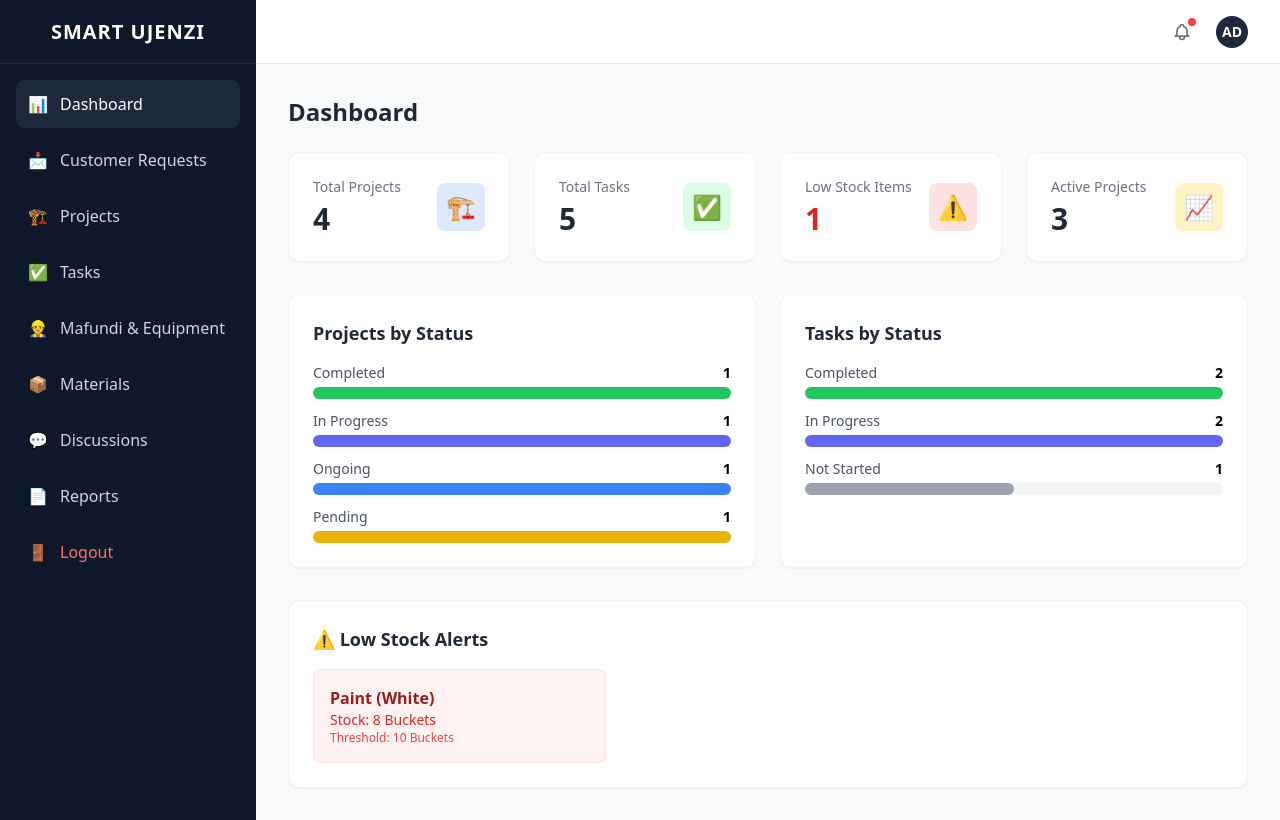
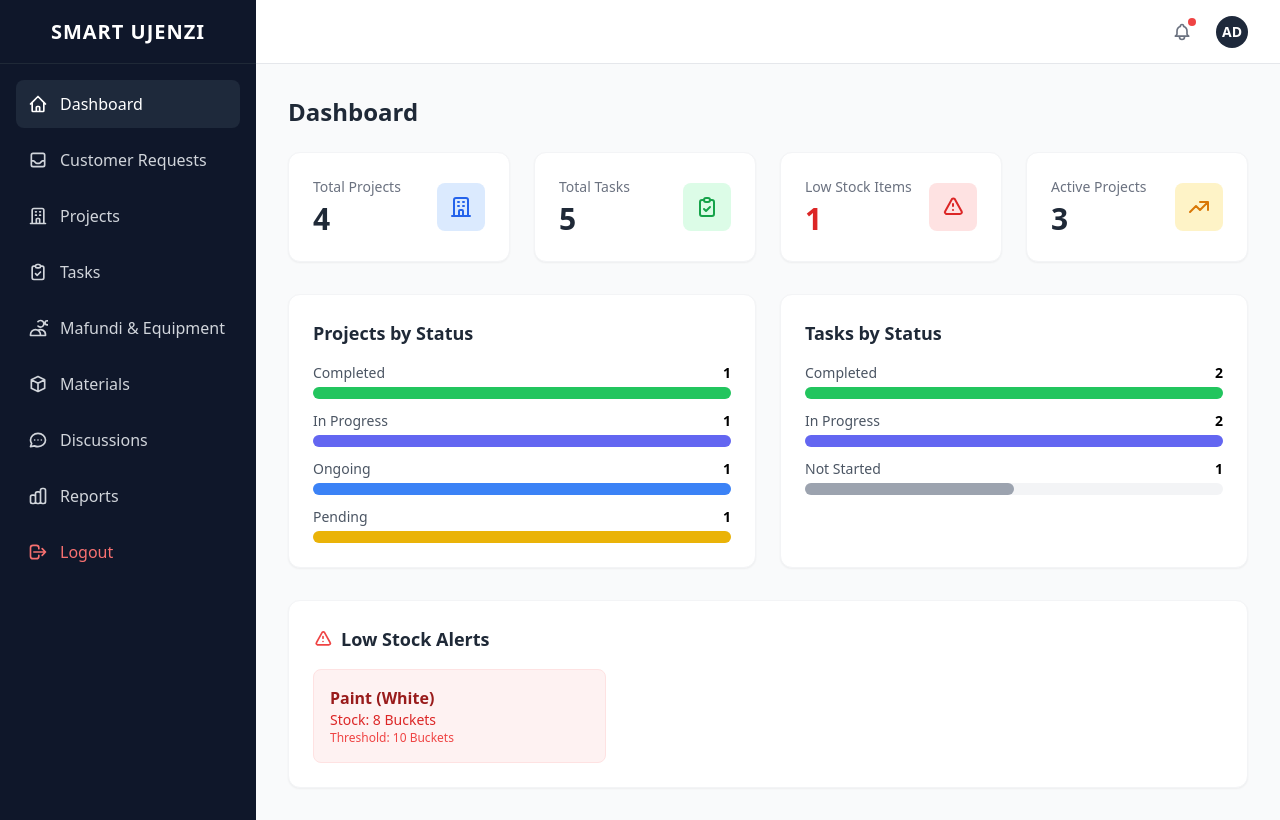
Before and after one commit to abnormal-yi/smart-ujenzi-, a PHP site: page /dashboard.php in a window 1280 px wide. Run offline with PHP 8.4, Linux system fonts and the light colour scheme; a user stored in the database is signed in; data comes from the database, SQL or seed files in the repository; some libraries are stand-ins or nearby versions.

Commit message:
hero readability, replace all emoji with Heroicons SVG

```diff
--- a/dashboard.php
+++ b/dashboard.php
@@ -24,7 +24,9 @@ $taskStatusColors = ['In Progress' => 'bg-indigo-500', 'Completed' => 'bg-green-
                 <p class="text-sm text-gray-500">Total Projects</p>
                 <p class="text-3xl font-bold text-gray-800 mt-1"><?= $totalProjects ?></p>
             </div>
-            <div class="w-12 h-12 bg-blue-100 rounded-lg flex items-center justify-center text-blue-600 text-2xl">🏗️</div>
+            <div class="w-12 h-12 bg-blue-100 rounded-lg flex items-center justify-center text-blue-600">
+                <svg class="w-6 h-6" fill="none" stroke="currentColor" viewBox="0 0 24 24"><path stroke-linecap="round" stroke-linejoin="round" stroke-width="2" d="M19 21V5a2 2 0 00-2-2H7a2 2 0 00-2 2v16m14 0h2m-2 0h-5m-9 0H3m2 0h5M9 7h1m-1 4h1m4-4h1m-1 4h1m-5 10v-5a1 1 0 011-1h2a1 1 0 011 1v5m-4 0h4"/></svg>
+            </div>
         </div>
     </div>
     <div class="bg-white rounded-xl shadow-sm border border-gray-100 p-6">
@@ -33,7 +35,9 @@ $taskStatusColors = ['In Progress' => 'bg-indigo-500', 'Completed' => 'bg-green-
                 <p class="text-sm text-gray-500">Total Tasks</p>
                 <p class="text-3xl font-bold text-gray-800 mt-1"><?= $totalTasks ?></p>
             </div>
-            <div class="w-12 h-12 bg-green-100 rounded-lg flex items-center justify-center text-green-600 text-2xl">✅</div>
+            <div class="w-12 h-12 bg-green-100 rounded-lg flex items-center justify-center text-green-600">
+                <svg class="w-6 h-6" fill="none" stroke="currentColor" viewBox="0 0 24 24"><path stroke-linecap="round" stroke-linejoin="round" stroke-width="2" d="M9 5H7a2 2 0 00-2 2v12a2 2 0 002 2h10a2 2 0 002-2V7a2 2 0 00-2-2h-2M9 5a2 2 0 002 2h2a2 2 0 002-2M9 5a2 2 0 012-2h2a2 2 0 012 2m-6 9l2 2 4-4"/></svg>
+            </div>
         </div>
     </div>
     <div class="bg-white rounded-xl shadow-sm border border-gray-100 p-6">
@@ -42,7 +46,9 @@ $taskStatusColors = ['In Progress' => 'bg-indigo-500', 'Completed' => 'bg-green-
                 <p class="text-sm text-gray-500">Low Stock Items</p>
                 <p class="text-3xl font-bold text-red-600 mt-1"><?= count($lowStock) ?></p>
             </div>
-            <div class="w-12 h-12 bg-red-100 rounded-lg flex items-center justify-center text-red-600 text-2xl">⚠️</div>
+            <div class="w-12 h-12 bg-red-100 rounded-lg flex items-center justify-center text-red-600">
+                <svg class="w-6 h-6" fill="none" stroke="currentColor" viewBox="0 0 24 24"><path stroke-linecap="round" stroke-linejoin="round" stroke-width="2" d="M12 9v2m0 4h.01m-6.938 4h13.856c1.54 0 2.502-1.667 1.732-2.5L13.732 4c-.77-.833-1.964-.833-2.732 0L4.082 16.5c-.77.833.192 2.5 1.732 2.5z"/></svg>
+            </div>
         </div>
     </div>
     <div class="bg-white rounded-xl shadow-sm border border-gray-100 p-6">
@@ -52,7 +58,9 @@ $taskStatusColors = ['In Progress' => 'bg-indigo-500', 'Completed' => 'bg-green-
                 <!-- Count projects that are not yet completed -->
                 <p class="text-3xl font-bold text-gray-800 mt-1"><?= array_sum(array_column(array_filter($projectsByStatus, fn($p) => $p['status'] !== 'Completed'), 'c')) ?></p>
             </div>
-            <div class="w-12 h-12 bg-amber-100 rounded-lg flex items-center justify-center text-amber-600 text-2xl">📈</div>
+            <div class="w-12 h-12 bg-amber-100 rounded-lg flex items-center justify-center text-amber-600">
+                <svg class="w-6 h-6" fill="none" stroke="currentColor" viewBox="0 0 24 24"><path stroke-linecap="round" stroke-linejoin="round" stroke-width="2" d="M13 7h8m0 0v8m0-8l-8 8-4-4-6 6"/></svg>
+            </div>
         </div>
     </div>
 </div>
@@ -102,7 +110,10 @@ $taskStatusColors = ['In Progress' => 'bg-indigo-500', 'Completed' => 'bg-green-
 
 <!-- Low Stock Alerts section: shows materials that need restocking -->
 <div class="bg-white rounded-xl shadow-sm border border-gray-100 p-6">
-    <h3 class="text-lg font-bold text-gray-800 mb-4">⚠️ Low Stock Alerts</h3>
+    <h3 class="text-lg font-bold text-gray-800 mb-4 flex items-center gap-2">
+        <svg class="w-5 h-5 text-red-500" fill="none" stroke="currentColor" viewBox="0 0 24 24"><path stroke-linecap="round" stroke-linejoin="round" stroke-width="2" d="M12 9v2m0 4h.01m-6.938 4h13.856c1.54 0 2.502-1.667 1.732-2.5L13.732 4c-.77-.833-1.964-.833-2.732 0L4.082 16.5c-.77.833.192 2.5 1.732 2.5z"/></svg>
+        Low Stock Alerts
+    </h3>
     <?php if (empty($lowStock)): ?>
         <!-- Empty state when all materials are sufficiently stocked -->
         <p class="text-gray-500 text-sm">All materials are well stocked.</p>
--- a/includes/header.php
+++ b/includes/header.php
@@ -24,16 +24,16 @@ $userName = $_SESSION['user_name'] ?? 'User';
 $notifications = getNotifications($_SESSION['user_id']);
 $unreadCount = getUnreadCount($_SESSION['user_id']);
 
-// Define the sidebar navigation items with role-based access control
+// Define the sidebar navigation items with role-based access control (Heroicons SVGs)
 $navItems = [
-    ['name' => 'Dashboard', 'path' => 'dashboard.php', 'icon' => '📊', 'roles' => ['admin', 'manager', 'supervisor', 'constructor', 'customer']],
-    ['name' => 'Customer Requests', 'path' => 'customer_requests.php', 'icon' => '📩', 'roles' => ['admin', 'manager', 'customer']],
-    ['name' => 'Projects', 'path' => 'projects.php', 'icon' => '🏗️', 'roles' => ['admin', 'manager']],
-    ['name' => 'Tasks', 'path' => 'tasks.php', 'icon' => '✅', 'roles' => ['admin', 'manager', 'supervisor', 'constructor']],
-    ['name' => 'Mafundi & Equipment', 'path' => 'workers.php', 'icon' => '👷', 'roles' => ['admin', 'manager', 'supervisor']],
-    ['name' => 'Materials', 'path' => 'materials.php', 'icon' => '📦', 'roles' => ['admin', 'manager', 'supervisor']],
-    ['name' => 'Discussions', 'path' => 'messages.php', 'icon' => '💬', 'roles' => ['admin', 'manager', 'supervisor']],
-    ['name' => 'Reports', 'path' => 'reports.php', 'icon' => '📄', 'roles' => ['admin', 'manager']],
+    ['name' => 'Dashboard', 'path' => 'dashboard.php', 'icon' => '<svg class="w-5 h-5" fill="none" stroke="currentColor" viewBox="0 0 24 24"><path stroke-linecap="round" stroke-linejoin="round" stroke-width="2" d="M3 12l2-2m0 0l7-7 7 7M5 10v10a1 1 0 001 1h3m10-11l2 2m-2-2v10a1 1 0 01-1 1h-3m-6 0a1 1 0 001-1v-4a1 1 0 011-1h2a1 1 0 011 1v4a1 1 0 001 1m-6 0h6"/></svg>', 'roles' => ['admin', 'manager', 'supervisor', 'constructor', 'customer']],
+    ['name' => 'Customer Requests', 'path' => 'customer_requests.php', 'icon' => '<svg class="w-5 h-5" fill="none" stroke="currentColor" viewBox="0 0 24 24"><path stroke-linecap="round" stroke-linejoin="round" stroke-width="2" d="M20 13V6a2 2 0 00-2-2H6a2 2 0 00-2 2v7m16 0v5a2 2 0 01-2 2H6a2 2 0 01-2-2v-5m16 0h-2.586a1 1 0 00-.707.293l-2.414 2.414a1 1 0 01-.707.293h-3.172a1 1 0 01-.707-.293l-2.414-2.414A1 1 0 006.586 13H4"/></svg>', 'roles' => ['admin', 'manager', 'customer']],
+    ['name' => 'Projects', 'path' => 'projects.php', 'icon' => '<svg class="w-5 h-5" fill="none" stroke="currentColor" viewBox="0 0 24 24"><path stroke-linecap="round" stroke-linejoin="round" stroke-width="2" d="M19 21V5a2 2 0 00-2-2H7a2 2 0 00-2 2v16m14 0h2m-2 0h-5m-9 0H3m2 0h5M9 7h1m-1 4h1m4-4h1m-1 4h1m-5 10v-5a1 1 0 011-1h2a1 1 0 011 1v5m-4 0h4"/></svg>', 'roles' => ['admin', 'manager']],
+    ['name' => 'Tasks', 'path' => 'tasks.php', 'icon' => '<svg class="w-5 h-5" fill="none" stroke="currentColor" viewBox="0 0 24 24"><path stroke-linecap="round" stroke-linejoin="round" stroke-width="2" d="M9 5H7a2 2 0 00-2 2v12a2 2 0 002 2h10a2 2 0 002-2V7a2 2 0 00-2-2h-2M9 5a2 2 0 002 2h2a2 2 0 002-2M9 5a2 2 0 012-2h2a2 2 0 012 2m-6 9l2 2 4-4"/></svg>', 'roles' => ['admin', 'manager', 'supervisor', 'constructor']],
+    ['name' => 'Mafundi & Equipment', 'path' => 'workers.php', 'icon' => '<svg class="w-5 h-5" fill="none" stroke="currentColor" viewBox="0 0 24 24"><path stroke-linecap="round" stroke-linejoin="round" stroke-width="2" d="M12 4.354a4 4 0 110 5.292M15 21H3v-1a6 6 0 0112 0v1zm0 0h6v-1a6 6 0 00-9-5.197m13.5-9a2.5 2.5 0 11-5 0 2.5 2.5 0 015 0z"/></svg>', 'roles' => ['admin', 'manager', 'supervisor']],
+    ['name' => 'Materials', 'path' => 'materials.php', 'icon' => '<svg class="w-5 h-5" fill="none" stroke="currentColor" viewBox="0 0 24 24"><path stroke-linecap="round" stroke-linejoin="round" stroke-width="2" d="M20 7l-8-4-8 4m16 0l-8 4m8-4v10l-8 4m0-10L4 7m8 4v10M4 7v10l8 4"/></svg>', 'roles' => ['admin', 'manager', 'supervisor']],
+    ['name' => 'Discussions', 'path' => 'messages.php', 'icon' => '<svg class="w-5 h-5" fill="none" stroke="currentColor" viewBox="0 0 24 24"><path stroke-linecap="round" stroke-linejoin="round" stroke-width="2" d="M8 12h.01M12 12h.01M16 12h.01M21 12c0 4.418-4.03 8-9 8a9.863 9.863 0 01-4.255-.949L3 20l1.395-3.72C3.512 15.042 3 13.574 3 12c0-4.418 4.03-8 9-8s9 3.582 9 8z"/></svg>', 'roles' => ['admin', 'manager', 'supervisor']],
+    ['name' => 'Reports', 'path' => 'reports.php', 'icon' => '<svg class="w-5 h-5" fill="none" stroke="currentColor" viewBox="0 0 24 24"><path stroke-linecap="round" stroke-linejoin="round" stroke-width="2" d="M9 19v-6a2 2 0 00-2-2H5a2 2 0 00-2 2v6a2 2 0 002 2h2a2 2 0 002-2zm0 0V9a2 2 0 012-2h2a2 2 0 012 2v10m-6 0a2 2 0 002 2h2a2 2 0 002-2m0 0V5a2 2 0 012-2h2a2 2 0 012 2v14a2 2 0 01-2 2h-2a2 2 0 01-2-2z"/></svg>', 'roles' => ['admin', 'manager']],
 ];
 
 // Filter nav items to only those the current user's role can access
@@ -50,13 +50,13 @@ $filteredNav = array_filter($navItems, fn($item) => in_array($role, $item['roles
             <!-- Sidebar link: highlights current page based on filename -->
             <a href="<?= $item['path'] ?>"
                class="flex items-center p-3 rounded-lg hover:bg-slate-800 text-gray-300 hover:text-white transition-colors <?= basename($_SERVER['PHP_SELF']) === $item['path'] ? 'bg-slate-800 text-white' : '' ?>">
-                <span class="mr-3"><?= $item['icon'] ?></span>
+                <span class="mr-3 flex-shrink-0"><?= $item['icon'] ?></span>
                 <?= $item['name'] ?>
             </a>
         <?php endforeach; ?>
         <!-- Logout link styled distinctly at the bottom of sidebar -->
         <a href="logout.php" class="flex items-center p-3 rounded-lg hover:bg-red-900/50 text-red-400 w-full transition-colors mt-8">
-            <span class="mr-3">🚪</span> Logout
+            <span class="mr-3 flex-shrink-0"><svg class="w-5 h-5" fill="none" stroke="currentColor" viewBox="0 0 24 24"><path stroke-linecap="round" stroke-linejoin="round" stroke-width="2" d="M17 16l4-4m0 0l-4-4m4 4H7m6 4v1a3 3 0 01-3 3H6a3 3 0 01-3-3V7a3 3 0 013-3h4a3 3 0 013 3v1"/></svg></span> Logout
         </a>
     </nav>
 </aside>
```
Also changed, not shown: index.php (+12 -12 lines).
